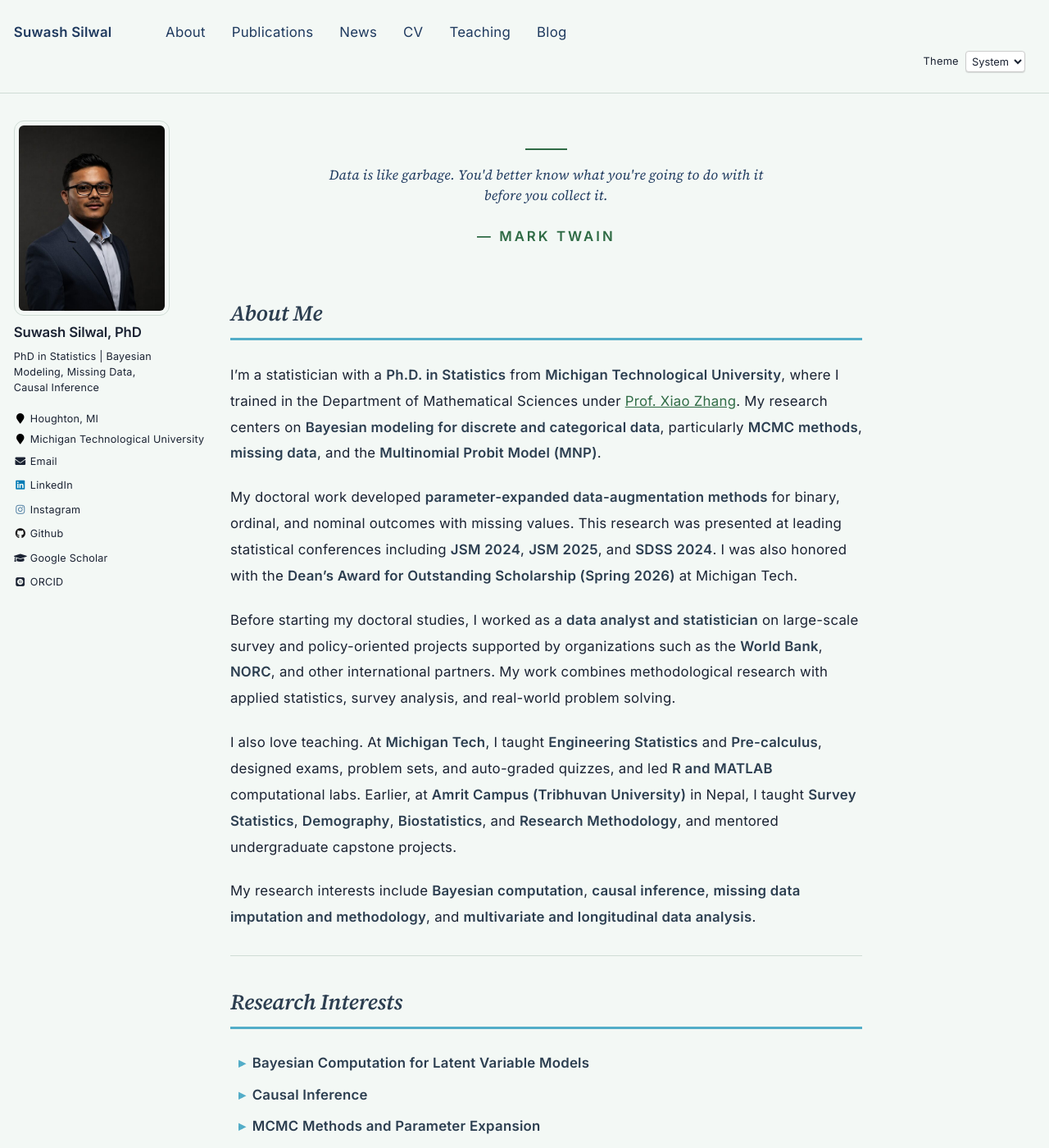
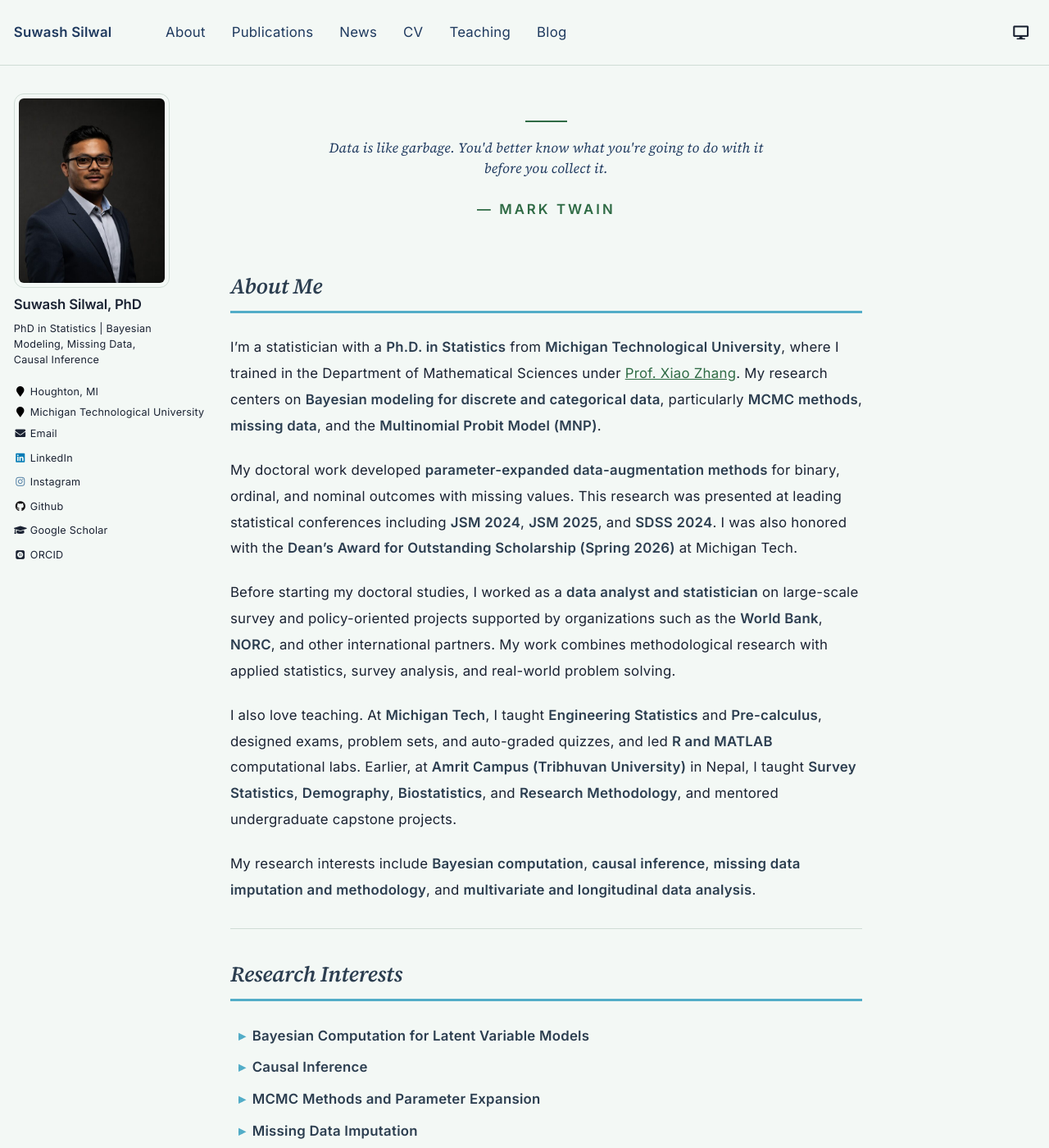
Before and after one commit to ssilwal050/ssilwal050.github.io, a Jekyll site: the page built from _pages/about.md, in a window 1280 px wide and 1400 px high. Shown: the whole window at 82% size. Built offline with Jekyll 4.4.1, drawn with Linux system fonts in a browser that asks for light colours; some web fonts are replaced.

Commit message:
Match AcademicPages theme toggle and fix dark contrast

```diff
--- a/_includes/head.html
+++ b/_includes/head.html
@@ -15,7 +15,7 @@
   document.documentElement.className = document.documentElement.className.replace(/\bno-js\b/g, '') + ' js ';
 </script>
 
-<script src="{{ '/assets/js/theme.js' | relative_url }}"></script>
+<script src="{{ '/assets/js/theme.js' | relative_url }}?v={{ site.time | date: '%s' }}"></script>
 
 <!-- For all browsers -->
 <link rel="stylesheet" href="{{ base_path }}/assets/css/main.css">
--- a/_includes/head/custom.html
+++ b/_includes/head/custom.html
@@ -14,7 +14,7 @@
 <link rel="preconnect" href="https://fonts.gstatic.com" crossorigin>
 <link rel="stylesheet" href="https://fonts.googleapis.com/css2?family=Source+Serif+4:ital,opsz,wght@0,8..60,400;0,8..60,600;0,8..60,700;1,8..60,400;1,8..60,600&family=Inter:wght@400;500;600&family=Fira+Code:wght@400;500&display=swap">
 <link rel="stylesheet" href="{{ base_path }}/assets/css/academicons.css"/>
-<link rel="stylesheet" href="{{ base_path }}/assets/css/custom.css"/>
+<link rel="stylesheet" href="{{ base_path }}/assets/css/custom.css?v={{ site.time | date: '%s' }}"/>
 
 <script type="text/x-mathjax-config"> MathJax.Hub.Config({ TeX: { equationNumbers: { autoNumber: "all" } } }); </script>
 <script type="text/x-mathjax-config">
--- a/_includes/masthead.html
+++ b/_includes/masthead.html
@@ -18,14 +18,9 @@
         </ul>
         <ul id="overflow-navigation" class="hidden-links hidden"></ul>
       </nav>
-      <div class="site-theme-picker" hidden>
-        <label for="site-theme">Theme</label>
-        <select id="site-theme">
-          <option value="system">System</option>
-          <option value="light">Light</option>
-          <option value="dark">Dark</option>
-        </select>
-      </div>
+      <button type="button" id="site-theme" class="site-theme-toggle" aria-label="Color theme" hidden>
+        <i class="fas fa-desktop" aria-hidden="true"></i>
+      </button>
     </div>
   </div>
 </div>
--- a/assets/css/custom.css
+++ b/assets/css/custom.css
@@ -423,30 +423,36 @@
 }
 
 /* Site theme */
-.site-theme-picker {
+.masthead__menu {
   display: flex;
   align-items: center;
-  justify-content: flex-end;
   gap: 0.5rem;
-  padding: 0 0.75rem 0.5rem;
-  font-size: 0.8rem;
 }
 
-.site-theme-picker[hidden] {
-  display: none;
+.masthead__menu .greedy-nav {
+  flex: 1;
+  min-width: 0;
 }
 
-.site-theme-picker label,
-.site-theme-picker select {
-  width: auto;
-  margin: 0;
+.site-theme-toggle {
+  flex-shrink: 0;
+  padding: 0.5rem;
+  border: 0;
+  background: transparent;
+  color: inherit;
+  cursor: pointer;
+}
+
+.site-theme-toggle:focus-visible {
+  outline: 2px solid currentColor;
+  outline-offset: 2px;
 }
 
 html[data-theme="dark"] {
   color-scheme: dark;
-  --theme-background: #161a20;
-  --theme-surface: #222832;
-  --theme-text: #e5e9ef;
+  --theme-background: #474747;
+  --theme-surface: #383838;
+  --theme-text: #ffffff;
   --theme-muted: #bac5d2;
   --theme-link: #9dcef8;
   --theme-border: #485462;
@@ -483,3 +489,7 @@ html[data-theme="dark"] :is(.opening-quote .opening-quote__text, .opening-quote
 html[data-theme="dark"] :is(hr, th, td, h2, .archive__subtitle) {
   border-color: var(--theme-border);
 }
+
+html[data-theme="dark"] .page__content :is(h1, h2, h3, h4, h5, h6) {
+  color: var(--theme-text);
+}
--- a/assets/js/theme.js
+++ b/assets/js/theme.js
@@ -20,13 +20,25 @@
   applyTheme();
   system.addEventListener("change", applyTheme);
   document.addEventListener("DOMContentLoaded", () => {
-    const picker = document.getElementById("site-theme");
-    if (!picker) return;
-    picker.value = mode;
-    picker.parentElement.hidden = false;
-    picker.addEventListener("change", () => {
-      mode = picker.value;
+    const toggle = document.getElementById("site-theme");
+    if (!toggle) return;
+    const icon = toggle.querySelector("i");
+    const icons = { system: "fa-desktop", light: "fa-sun", dark: "fa-moon" };
+    const nextMode = () => modes[(modes.indexOf(mode) + 1) % modes.length];
+
+    function updateToggle() {
+      icon.className = "fas " + icons[mode];
+      const label = "Color theme: " + mode + ". Switch to " + nextMode();
+      toggle.setAttribute("aria-label", label);
+      toggle.title = label;
+    }
+
+    updateToggle();
+    toggle.hidden = false;
+    toggle.addEventListener("click", () => {
+      mode = nextMode();
       applyTheme();
+      updateToggle();
       try {
         localStorage.setItem(storageKey, mode);
       } catch {
```
